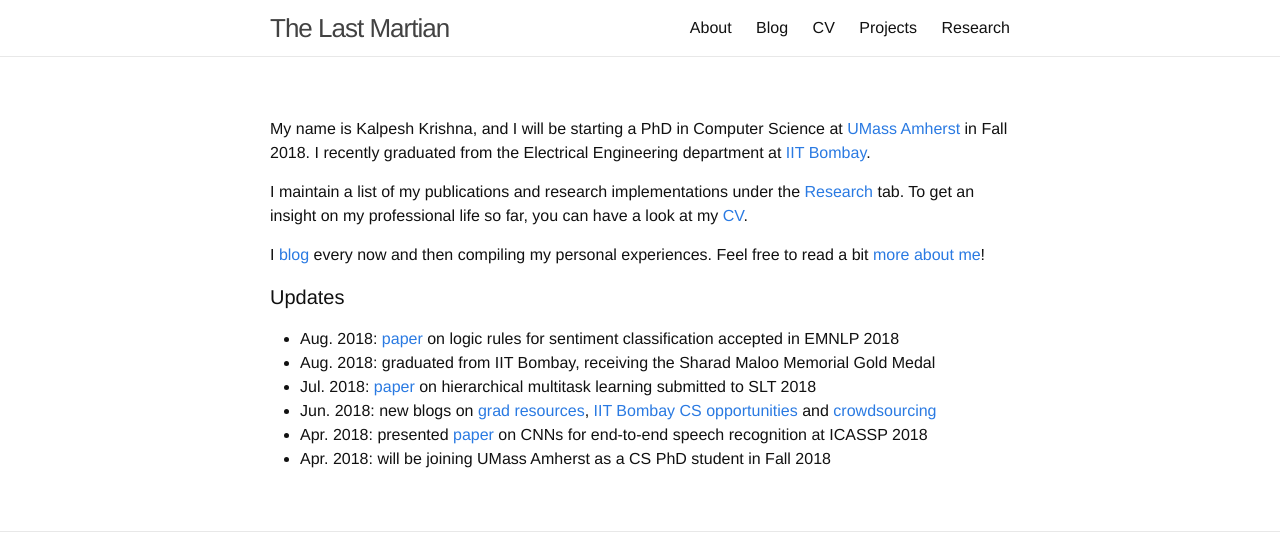
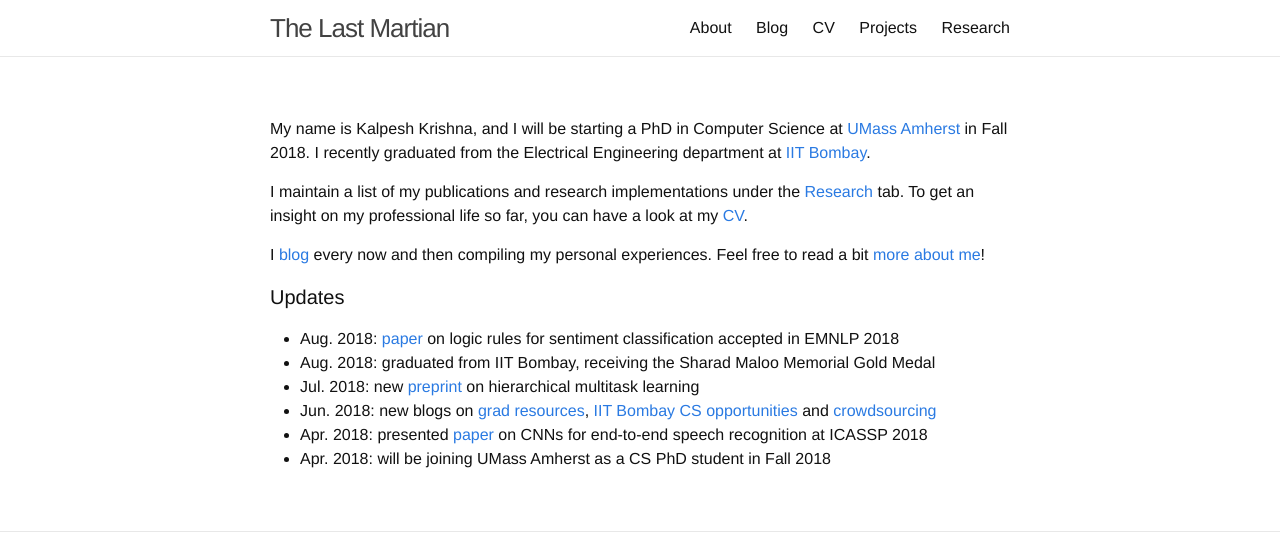
Before and after one commit to martiansideofthemoon/martiansideofthemoon.github.io, a Jekyll site: the page built from index.md, in a window 1280 px wide, cut to the strip 0-558 px from the top of the page. Built offline with Jekyll 4.4.1, drawn with Linux system fonts in a browser that asks for light colours; comment, search, counter and statistics services are not loaded.

```diff
--- a/index.md
+++ b/index.md
@@ -5,15 +5,15 @@ layout: page
 
 My name is Kalpesh Krishna, and I will be starting a PhD in Computer Science at [UMass Amherst](http://cs.umass.edu/) in Fall 2018. I recently graduated from the Electrical Engineering department at [IIT Bombay](http://iitb.ac.in).
 
-I maintain a list of my publications and research implementations under the [Research]({{ site.url }}/research) tab. To get an insight on my professional life so far, you can have a look at my [CV]({{ site.url }}/assets/cv_long.pdf).
+I maintain a list of my publications and research implementations under the [Research]({{ site.url }}/research) tab. To get an insight on my professional life so far, you can have a look at my [CV]({{ site.url }}/cv).
 
-I [blog](http://martiansideofthemoon.github.io/archive.html) every now and then compiling my personal experiences. Feel free to read a bit [more about me](http://martiansideofthemoon.github.io/about/)!
+I [blog]({{ site.url }}/archive) every now and then compiling my personal experiences. Feel free to read a bit [more about me]({{ site.url }}/about)!
 
 #### Updates
 
 * Aug. 2018: [paper](https://arxiv.org/abs/1808.07733) on logic rules for sentiment classification accepted in EMNLP 2018
 * Aug. 2018: graduated from IIT Bombay, receiving the Sharad Maloo Memorial Gold Medal
-* Jul. 2018: [paper](https://arxiv.org/abs/1807.06234) on hierarchical multitask learning submitted to SLT 2018
+* Jul. 2018: new [preprint](https://arxiv.org/abs/1807.06234) on hierarchical multitask learning
 * Jun. 2018: new blogs on [grad resources]({% post_url 2018-05-30-grad-resources %}), [IIT Bombay CS opportunities]({% post_url 2018-06-05-cs-opportunities %}) and [crowdsourcing]({% post_url 2018-06-02-crowd-sourcing %})
 * Apr. 2018: presented [paper](https://arxiv.org/abs/1710.10398) on CNNs for end-to-end speech recognition at ICASSP 2018
 * Apr. 2018: will be joining UMass Amherst as a CS PhD student in Fall 2018
```
Also changed, not shown: _pages/cv.md (+1 -0 lines), _pages/research.md (+1 -2 lines), 1 other file.
